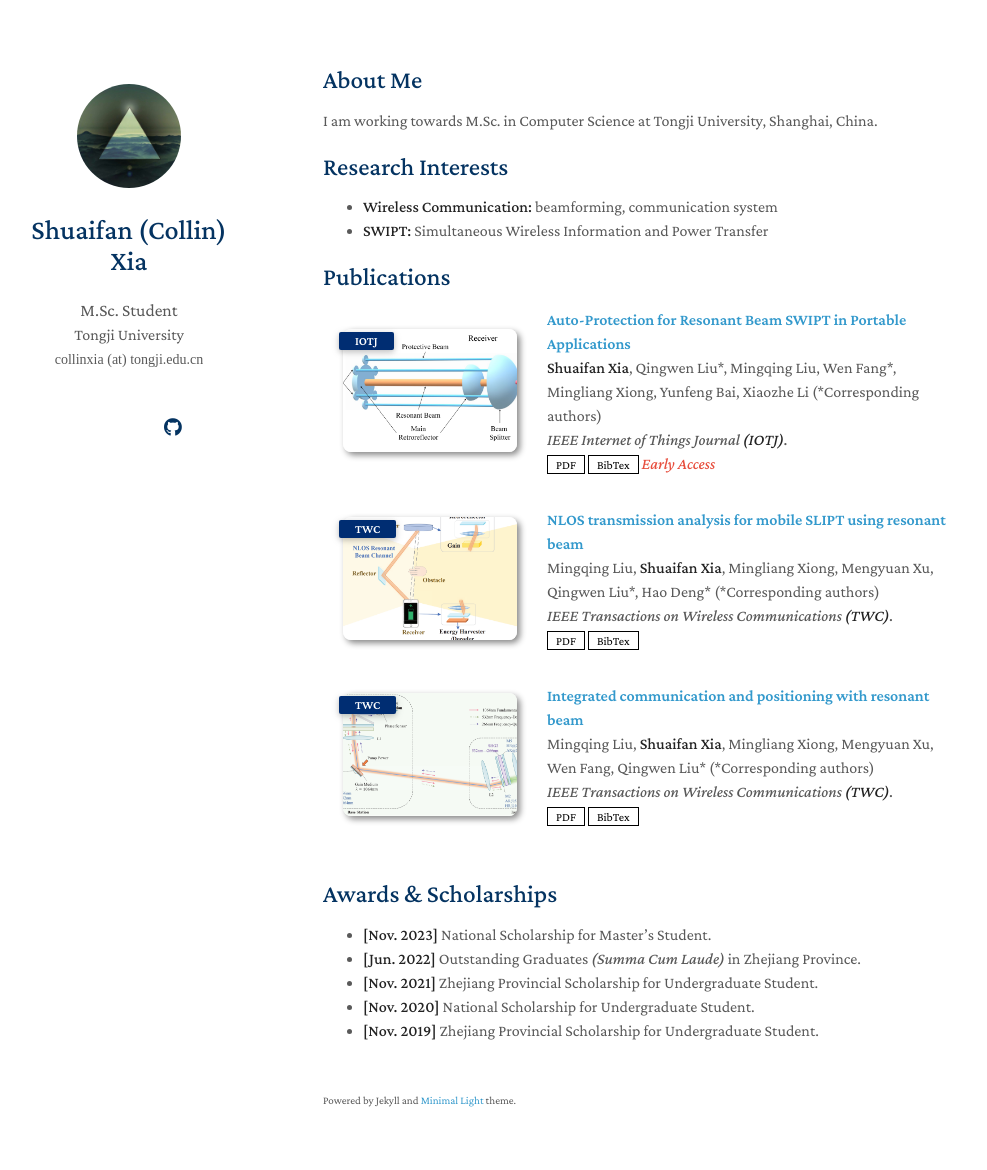
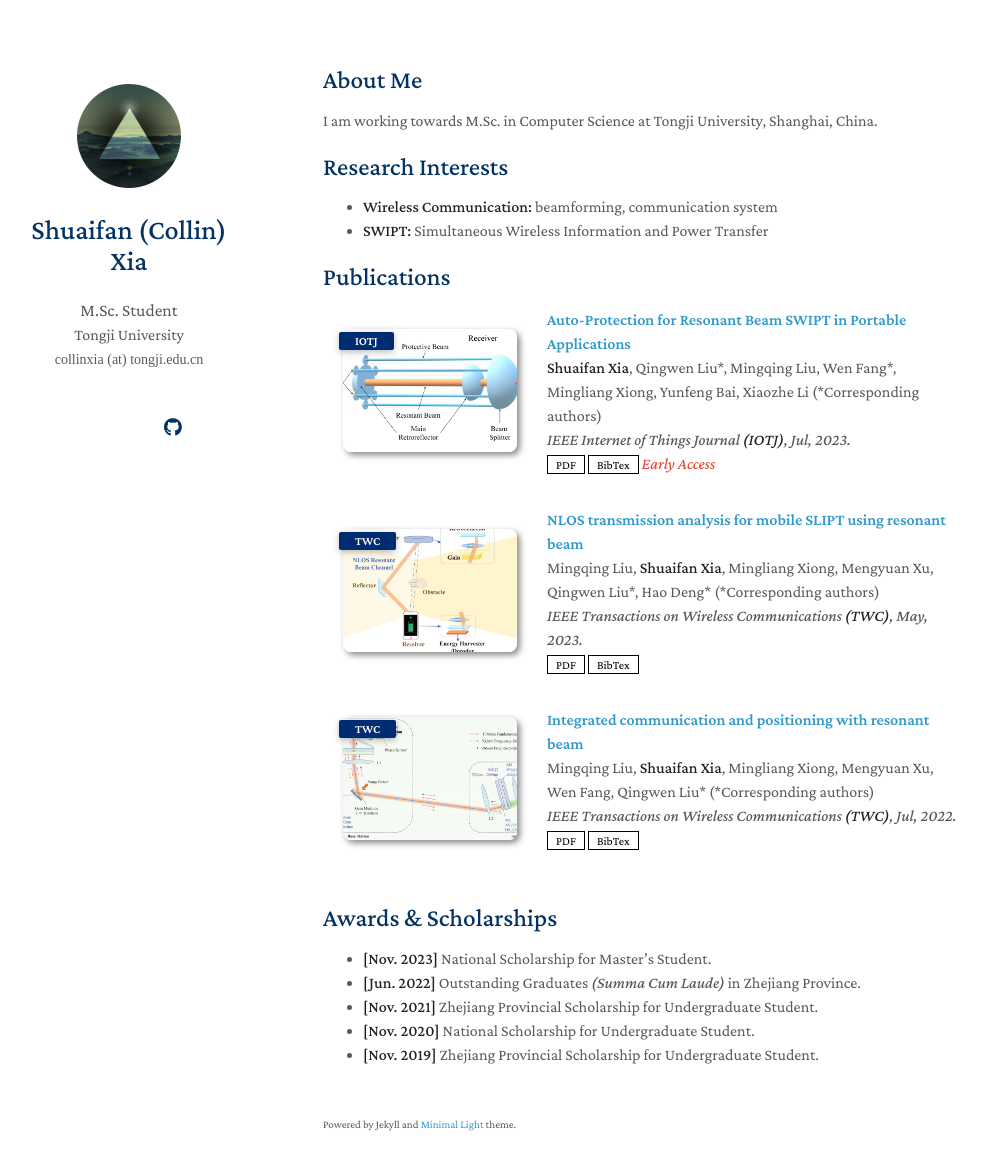
Before and after one commit to Collin911/homepage, a Jekyll site: the page built from index.md, in a window 1280 px wide and 1205 px high. Shown: the top 1170 px of the window, without its empty margins (147-1134 px from the left). Built offline with Jekyll 4.4.1, drawn with Linux system fonts in a browser that asks for light colours; nearby versions of some CDN libraries; a style sheet for code colours, icons or effects is not loaded; our own code applies the rules of GitHub Pages for plain Markdown files.

Commit message:
Update publications.yml

```diff
--- a/_data/publications.yml
+++ b/_data/publications.yml
@@ -3,7 +3,7 @@ main:
   - title: Auto-Protection for Resonant Beam SWIPT in Portable Applications
     authors: <strong>Shuaifan Xia</strong>, Qingwen Liu*, Mingqing Liu, Wen Fang*, Mingliang Xiong, Yunfeng Bai, Xiaozhe Li (*Corresponding authors)
     conference_short: IOTJ
-    conference: IEEE Internet of Things Journal <strong>(IOTJ)</strong>.
+    conference: IEEE Internet of Things Journal <strong>(IOTJ)</strong>, Jul, 2023.
     pdf: https://ieeexplore.ieee.org/document/10192905
     # code: https://github.com/MrGiovanni/ContinualLearning
     bibtex: https://scholar.googleusercontent.com/scholar.bib?q=info:nfe9oJrqoZYJ:scholar.google.com/&output=citation&scisdr=ClHfn_XOEOXoxvhVEkU:AFWwaeYAAAAAZVBTCkXYPR1eJnTcGPYqr_bRkOg&scisig=AFWwaeYAAAAAZVBTCt9T4dACG3vFjjxD_5FvSs4&scisf=4&ct=citation&cd=-1&hl=en
@@ -13,7 +13,7 @@ main:
   - title: "NLOS transmission analysis for mobile SLIPT using resonant beam"
     authors: Mingqing Liu, <strong>Shuaifan Xia</strong>, Mingliang Xiong, Mengyuan Xu, Qingwen Liu*, Hao Deng* (*Corresponding authors)
     conference_short: TWC
-    conference: IEEE Transactions on Wireless Communications <strong>(TWC)</strong>.
+    conference: IEEE Transactions on Wireless Communications <strong>(TWC)</strong>, May, 2023.
     pdf: https://arxiv.org/pdf/2207.13578
     # code: https://github.com/yaoyao-liu/class-incremental-learning/tree/main/mnemonics-training
     # page: https://class-il.mpi-inf.mpg.de/mnemonics/
@@ -24,7 +24,7 @@ main:
   - title: "Integrated communication and positioning with resonant beam"
     authors: Mingqing Liu, <strong>Shuaifan Xia</strong>, Mingliang Xiong, Mengyuan Xu, Wen Fang, Qingwen Liu* (*Corresponding authors)
     conference_short: TWC
-    conference: IEEE Transactions on Wireless Communications <strong>(TWC)</strong>.
+    conference: IEEE Transactions on Wireless Communications <strong>(TWC)</strong>, Jul, 2022.
     pdf: https://ieeexplore.ieee.org/abstract/document/9776637/
     # code: https://github.com/yaoyao-liu/class-incremental-learning/tree/main/mnemonics-training
     # page: https://class-il.mpi-inf.mpg.de/mnemonics/
```
